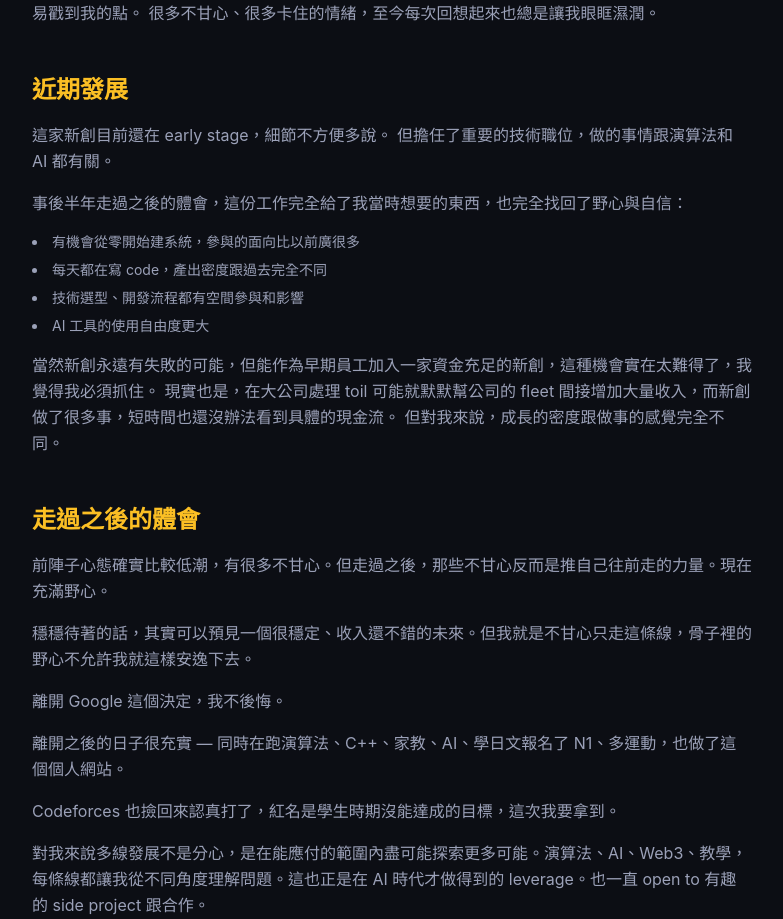
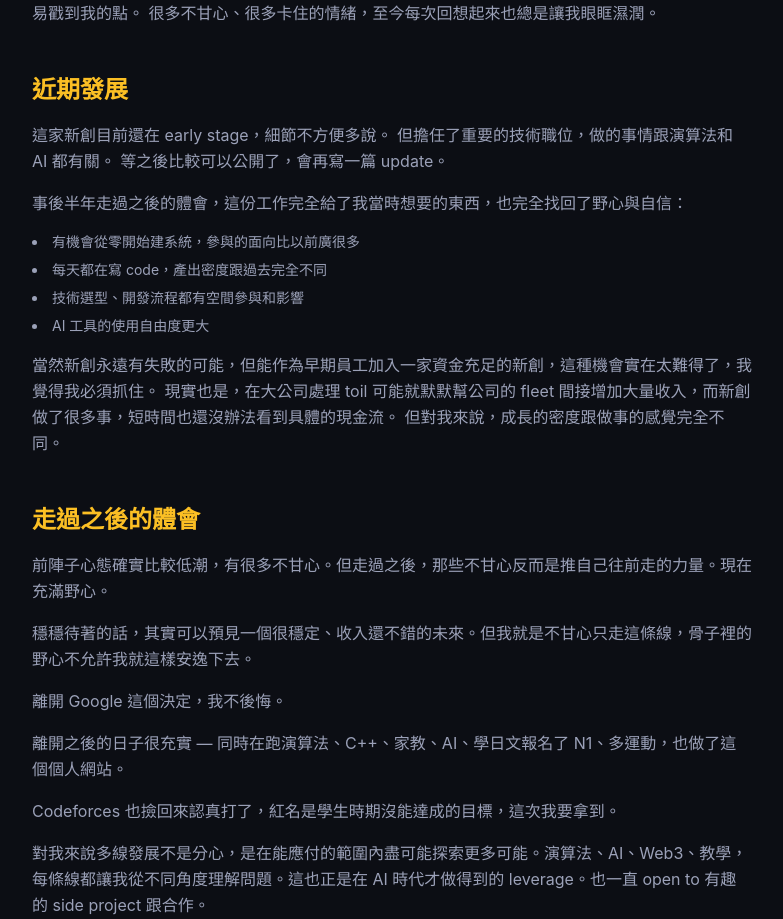
Before and after one commit to HanaYukii/hanayukii-site, a Next.js app: page /blog/leaving-google in a window 1280 px wide. Shown: the part 6720-7639 px from the top of the page, without its empty margins (248-1031 px from the left). Built offline with nearby package versions, Linux system fonts and the light colour scheme.

Commit message:
Add promise for future update when startup details can be shared

```diff
--- a/src/app/blog/leaving-google/page.tsx
+++ b/src/app/blog/leaving-google/page.tsx
@@ -367,6 +367,7 @@ export default function LeavingGoogle() {
             <p>
               這家新創目前還在 early stage，細節不方便多說。
               但擔任了重要的技術職位，做的事情跟演算法和 AI 都有關。
+              等之後比較可以公開了，會再寫一篇 update。
             </p>
             <p>
               事後半年走過之後的體會，這份工作完全給了我當時想要的東西，也完全找回了野心與自信：
```
